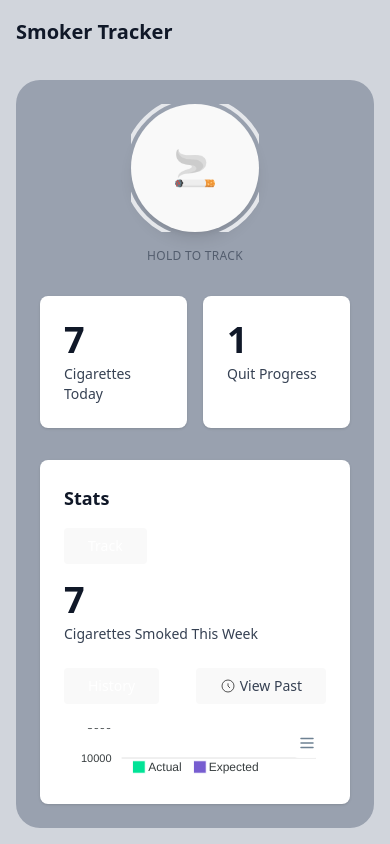
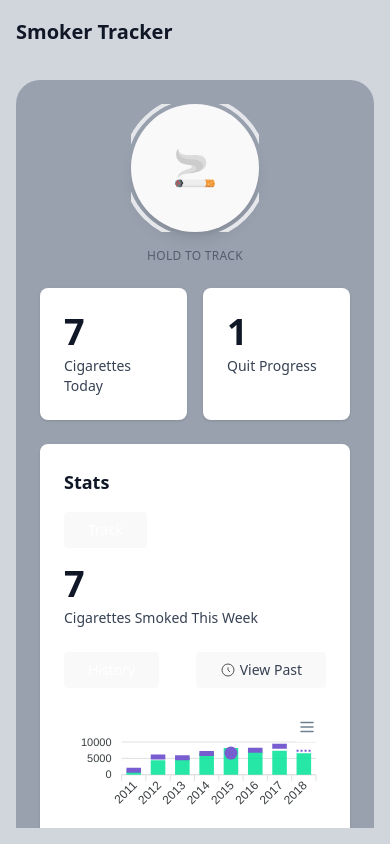
Before and after one commit to jeeforce/smoke-tracker, a React (Vite) app: page / in a window 390 px wide. Built offline with nearby package versions, Linux system fonts and the light colour scheme.

Commit message:
fix: height

```diff
--- a/src/App.tsx
+++ b/src/App.tsx
@@ -16,19 +16,19 @@ export const App = () => {
         <div className='grid grid-cols-1 gap-4 md:gap-6 h-full w-full'>
           <div className='lg:col-span-2 h-full overflow-y-auto'>
             <PageWrapper>
-              <div className='flex flex-col items-center mb-8 md:mb-10'>
+              <div className='flex flex-col items-center mb-6 md:mb-8 shrink-0'>
                 <SmokeButton />
                 <p className='text-center text-gray-700 text-xs md:text-sm font-medium mt-4 tracking-wide uppercase opacity-70'>
                   Hold to track
                 </p>
               </div>
 
-              <div className='grid grid-cols-2 gap-4 md:gap-6 mb-8 md:mb-10 shrink-0'>
+              <div className='grid grid-cols-2 gap-4 md:gap-6 mb-6 md:mb-8 shrink-0'>
                 <StatCard value={7} label='Cigarettes Today' />
                 <StatCard value={1} label='Quit Progress' />
               </div>
 
-              <Card className='grow flex flex-col min-h-0'>
+              <Card className='flex-1 flex flex-col '>
                 <div className='shrink-0'>
                   <h2 className='text-lg md:text-xl font-semibold text-gray-900 mb-4 md:mb-6'>
                     Stats
@@ -57,7 +57,7 @@ export const App = () => {
                     </Button>
                   </div>
                 </div>
-                <div className='grow min-h-0 overflow-hidden'>
+                <div className='flex-1 min-h-0 overflow-hidden'>
                   <HistoryGraph />
                 </div>
               </Card>
--- a/src/components/HistoryGraph.tsx
+++ b/src/components/HistoryGraph.tsx
@@ -110,7 +110,6 @@ const mockData: ApexNonAxisChartSeries = [
 
 const mockOptions: ApexOptions = {
   chart: {
-    height: 350,
     type: "bar",
   },
   plotOptions: {
@@ -134,13 +133,12 @@ const mockOptions: ApexOptions = {
 
 export const HistoryGraph = () => {
   return (
-    <div id='chart' className='h-full w-full'>
     <ReactApexChart
       options={mockOptions}
       series={mockData}
       type='bar'
       height='100%'
+      width='100%'
     />
-    </div>
   );
 };
--- a/src/components/ui/PageWrapper.tsx
+++ b/src/components/ui/PageWrapper.tsx
@@ -2,7 +2,7 @@ import type { FC, PropsWithChildren } from "react";
 
 export const PageWrapper: FC<PropsWithChildren> = ({ children }) => {
   return (
-    <div className='bg-gray-400 rounded-3xl p-6 md:p-10 lg:p-12 h-full flex flex-col'>
+    <div className='bg-gray-400 rounded-3xl p-6 md:p-10 lg:p-12 min-h-full flex flex-col'>
       {children}
     </div>
   );
--- a/src/index.css
+++ b/src/index.css
@@ -28,7 +28,7 @@ body {
   margin: 0;
   display: flex;
   min-width: 100dvw;
-  min-height: 100vh;
+  min-height: 100dvh;
 }
 
 @media (prefers-color-scheme: light) {
```
Lines whose indentation alone changed are shown as unchanged.
